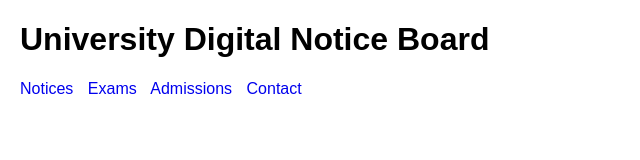
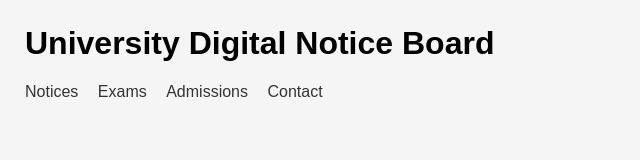
Before and after one commit to umairnbutt/uni-notice-board, a website: page src/index.html in a window 1280 px wide. Shown: the whole page, without its empty margins (0-640 px from the left). Drawn offline with Linux system fonts and the light colour scheme.

Commit message:
Add feature-admissions with styles

```diff
--- a/package.json
+++ b/package.json
@@ -11,6 +11,6 @@
     "htmlhint": "^1.1.4",
     "parcel": "^2.12.0",
     "stylelint": "^16.0.0",
-    "stylelint-config-standard": "^36.0.0"
+    "stylelint-config-standard": "^36.0.1"
   }
 }
--- a/styles/style.css
+++ b/styles/style.css
@@ -1,9 +1,17 @@
 body {
-  font-family: Arial, sans-serif;
-  margin: 20px;
+  font-family: Arial, Helvetica, sans-serif;
+  margin: 25px;
+  background-color: #f5f5f5;
 }
 
 nav a {
-  margin-right: 10px;
+  margin-right: 15px;
   text-decoration: none;
+  color: #333;
+  font-weight: 500;
 }
+
+nav a:hover {
+  color: #06c;
+  text-decoration: underline;
+}
```
Also changed, not shown: 1 other file.
